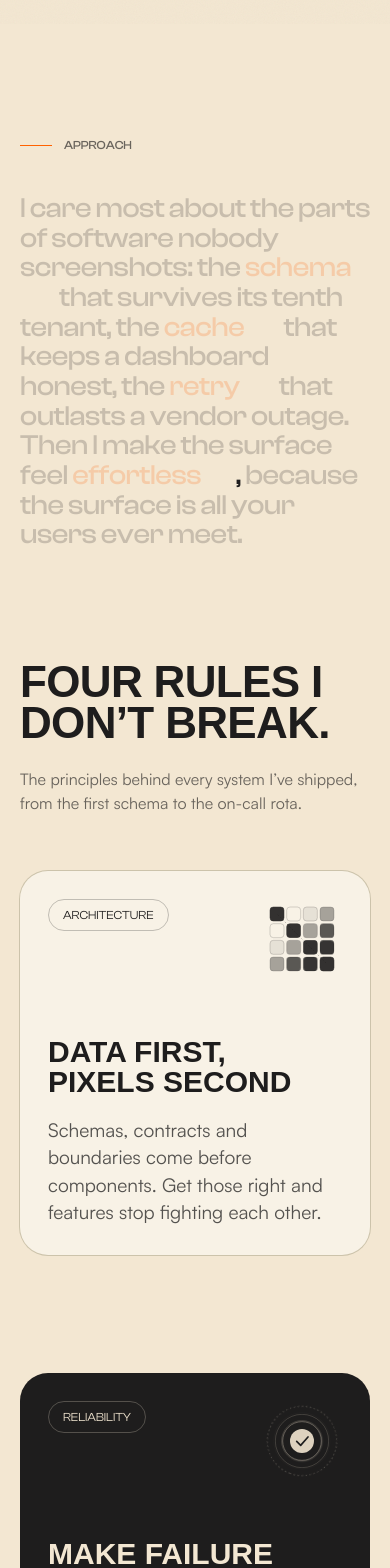
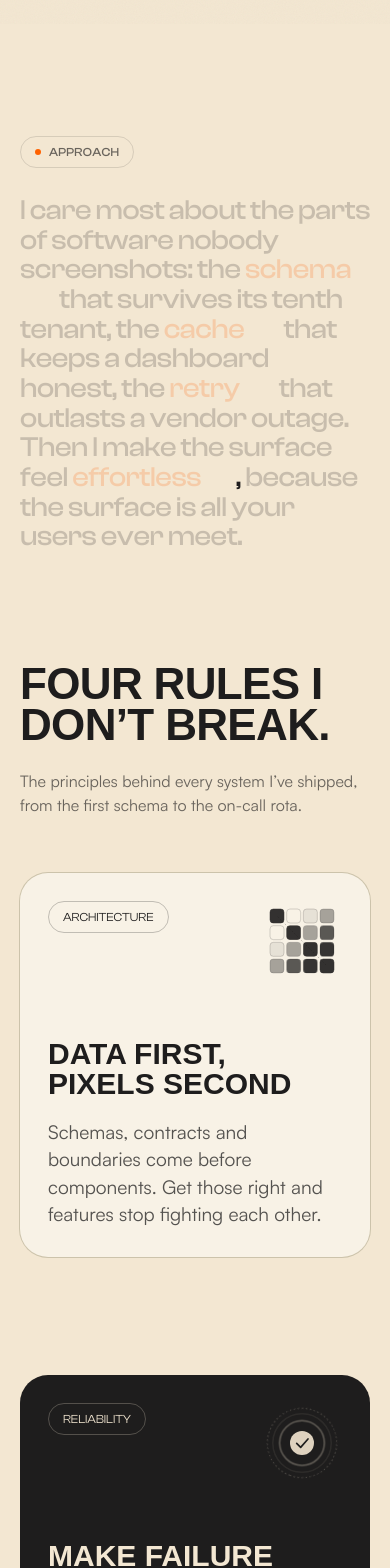
Before and after one commit to imVSaini/portfolio-v2, a Next.js app: page / in a window 390 px wide. Shown: the part 820-2388 px from the top of the page. Built offline with nearby package versions, Linux system fonts and the light colour scheme; a web font is replaced by a local one.

Commit message:
Add ripple animation to globals.css, adjust spacing in Approach, Contact, Experience, Skills, and Work sections, and enhance SectionLabel component styling for better visual consistency.

```diff
--- a/src/app/globals.css
+++ b/src/app/globals.css
@@ -80,6 +80,7 @@
   --animate-bar: bar 2.4s ease-in-out infinite;
   --animate-draw: draw 3.6s ease-in-out infinite;
   --animate-sonar: sonar 2.4s ease-out infinite;
+  --animate-ripple: ripple 3.6s cubic-bezier(0.2, 0.6, 0.4, 1) infinite;
   --animate-twinkle: twinkle 3s ease-in-out infinite;
   --animate-bob: bob 2.4s ease-in-out infinite;
   --animate-flicker: flicker 2.8s linear infinite;
@@ -120,6 +121,17 @@
     }
     100% {
       stroke-dashoffset: 0;
+      opacity: 0;
+    }
+  }
+  /* Core-to-edge ripple: r 36 → ~95, fading out before the r=104 guard ring. */
+  @keyframes ripple {
+    0% {
+      transform: scale(1);
+      opacity: 0.7;
+    }
+    100% {
+      transform: scale(2.6);
       opacity: 0;
     }
   }
--- a/src/components/sections/Approach.tsx
+++ b/src/components/sections/Approach.tsx
@@ -234,12 +234,9 @@ export function Approach() {
 
       <div
         data-manifesto=""
-        className="container-page flex flex-col gap-10 md:min-h-svh md:justify-center md:gap-14"
+        className="container-page flex flex-col gap-7 md:min-h-svh md:justify-center md:gap-9"
       >
-        <div className="flex flex-wrap items-center justify-between gap-4">
-          <SectionLabel>Approach</SectionLabel>
-          <p className="hidden text-p3 text-muted sm:block">What I optimise for, in one breath.</p>
-        </div>
+        <SectionLabel>Approach</SectionLabel>
         <Manifesto />
       </div>
 
--- a/src/components/sections/ApproachArt.tsx
+++ b/src/components/sections/ApproachArt.tsx
@@ -68,8 +68,13 @@ export function SchemaArt(props: ArtProps) {
   );
 }
 
-/** Make failure boring — guard rings, a sonar pulse, and a check that never flinches. */
+/**
+ * Make failure boring — a spinning guard ring and calm, evenly spaced ripples around a check.
+ * The ripples *are* the rings: no static circles for them to cross, a constant stroke while
+ * they grow, and they fade out before reaching the guard ring.
+ */
 export function ResilienceArt(props: ArtProps) {
+  const ripples = [0, 1.2, 2.4];
   return (
     <svg viewBox="0 0 240 240" fill="none" {...props}>
       <g className={`animate-spin-slow ${LOOP}`} style={centre}>
@@ -84,19 +89,7 @@ export function ResilienceArt(props: ArtProps) {
           opacity="0.5"
         />
       </g>
-      {[80, 58].map((r) => (
-        <circle
-          key={r}
-          data-art-piece=""
-          cx="120"
-          cy="120"
-          r={r}
-          stroke="currentColor"
-          strokeWidth="1.5"
-          opacity={r === 80 ? 0.35 : 0.6}
-        />
-      ))}
-      {[0, 1.2].map((d) => (
+      {ripples.map((d) => (
         <circle
           key={d}
           cx="120"
@@ -104,8 +97,22 @@ export function ResilienceArt(props: ArtProps) {
           r="36"
           stroke="currentColor"
           strokeWidth="1.5"
-          className={`animate-sonar opacity-0 ${LOOP}`}
+          vectorEffect="non-scaling-stroke"
+          className="animate-ripple opacity-0 motion-reduce:hidden"
           style={{ ...centre, ...delay(d) }}
+        />
+      ))}
+      {/* Still frame for reduced motion: the rings the ripples would draw. */}
+      {[62, 86].map((r) => (
+        <circle
+          key={r}
+          cx="120"
+          cy="120"
+          r={r}
+          stroke="currentColor"
+          strokeWidth="1.5"
+          opacity={r === 62 ? 0.5 : 0.3}
+          className="hidden motion-reduce:inline"
         />
       ))}
       <g data-art-piece="">
--- a/src/components/sections/Contact.tsx
+++ b/src/components/sections/Contact.tsx
@@ -20,11 +20,13 @@ export function Contact() {
       />
 
       <div className="relative container-page flex flex-col gap-16">
-        <SectionLabel className="text-manila-light/60">Contact</SectionLabel>
+        <div className="flex flex-col gap-6">
+          <SectionLabel className="text-manila-light/70">Contact</SectionLabel>
 
-        <RevealText as="h2" id="contact-title" className="text-h1 uppercase">
-          Have a hard problem? Let’s build the <span className="text-accent">calm version.</span>
-        </RevealText>
+          <RevealText as="h2" id="contact-title" className="text-h1 uppercase">
+            Have a hard problem? Let’s build the <span className="text-accent">calm version.</span>
+          </RevealText>
+        </div>
 
         <div className="grid gap-12 md:grid-cols-12 md:items-end">
           <div className="flex flex-col gap-8 md:col-span-7">
--- a/src/components/sections/Experience.tsx
+++ b/src/components/sections/Experience.tsx
@@ -64,7 +64,7 @@ export function Experience() {
       className="relative container-page py-28 md:py-40"
     >
       <div className="grid gap-10 md:grid-cols-12 md:items-end">
-        <div className="flex flex-col gap-8 md:col-span-8">
+        <div className="flex flex-col gap-5 md:col-span-8">
           <SectionLabel>Experience</SectionLabel>
           <RevealText as="h2" id="experience-title" className="text-h2 uppercase">
             Seven years of keeping production calm.
--- a/src/components/sections/Skills.tsx
+++ b/src/components/sections/Skills.tsx
@@ -37,7 +37,7 @@ export function Skills() {
   return (
     <section id="skills" aria-labelledby="skills-title" className="relative py-28 md:py-40">
       <div className="container-page grid gap-10 md:grid-cols-12 md:items-end">
-        <div className="flex flex-col gap-8 md:col-span-8">
+        <div className="flex flex-col gap-5 md:col-span-8">
           <SectionLabel>Skills</SectionLabel>
           <RevealText as="h2" id="skills-title" className="text-h2 uppercase">
             One toolbox, the whole stack.
--- a/src/components/sections/Work.tsx
+++ b/src/components/sections/Work.tsx
@@ -105,6 +105,7 @@ export function Work() {
   return (
     <HorizontalSection id="work" label="Selected work" className="py-24 md:py-0">
       <div className="flex w-[86vw] shrink-0 snap-start flex-col justify-center gap-8 sm:w-[60vw] md:w-[34vw] md:min-w-104">
+        <div className="flex flex-col gap-5">
           <SectionLabel>Selected work</SectionLabel>
           <h2 className="text-h2 uppercase">
             Seven builds,{" "}
@@ -112,6 +113,7 @@ export function Work() {
               one standard.
             </span>
           </h2>
+        </div>
         <p className="max-w-sm text-p2 text-muted">
           SaaS, conferences, commerce and studios. Each card opens the live site, so you can judge
           the real thing.
--- a/src/components/ui/SectionLabel.tsx
+++ b/src/components/ui/SectionLabel.tsx
@@ -1,15 +1,18 @@
 import { cn } from "@/lib/cn";
 
-/** Small eyebrow that opens each section, e.g. "— Selected work". */
+/**
+ * Compact pill that sits directly on top of a section heading — same family as the hero's
+ * role badge. The outline follows the text colour, so it also works on the dark Contact band.
+ */
 export function SectionLabel({ children, className }: { children: string; className?: string }) {
   return (
     <p
       className={cn(
-        "flex items-center gap-3 font-display text-p4 font-medium text-muted uppercase",
+        "inline-flex w-fit items-center gap-2 rounded-full border border-current/20 px-3.5 py-1.5 font-display text-p4 font-medium tracking-wide text-muted uppercase",
         className,
       )}
     >
-      <span className="h-px w-8 bg-accent" aria-hidden="true" />
+      <span className="size-1.5 rounded-full bg-accent" aria-hidden="true" />
       {children}
     </p>
   );
```
Lines whose indentation alone changed are shown as unchanged.
